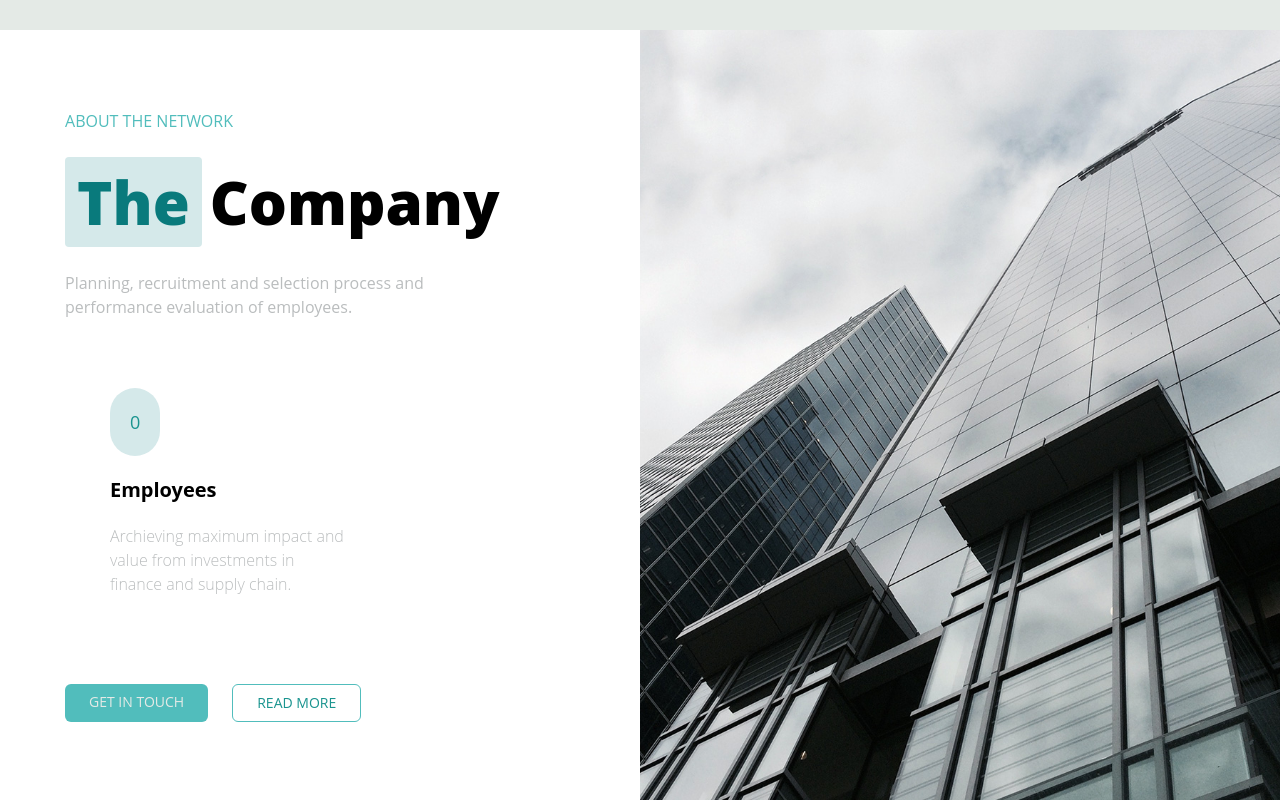
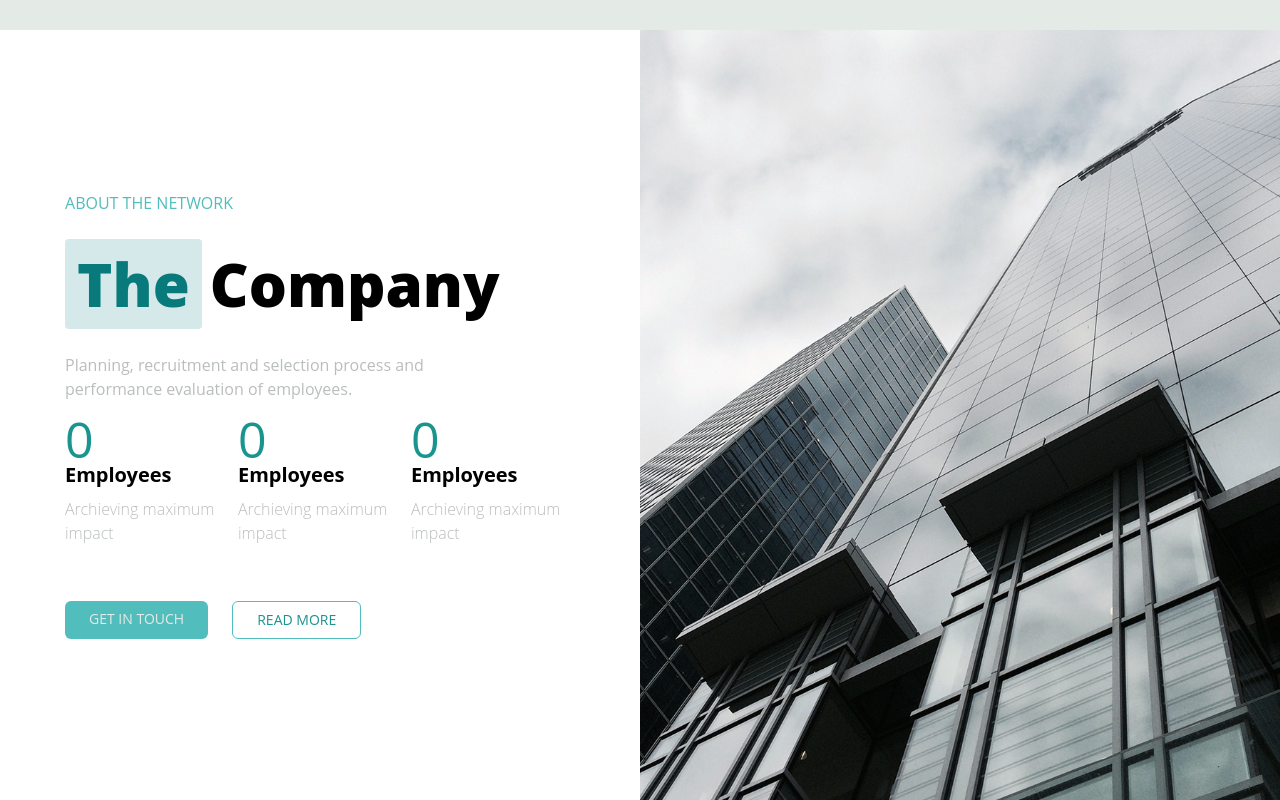
Before and after one commit to MaionePietro/proj-html-vuejs, a Vue app: page / in a window 1280 px wide. Shown: the part 1482-2282 px from the top of the page. Built offline with nearby package versions, Linux system fonts and the light colour scheme.

Commit message:
FEAT component MainCompany

```diff
--- a/src/components/main/MainCompany.vue
+++ b/src/components/main/MainCompany.vue
@@ -22,16 +22,32 @@
                     Planning, recruitment and selection process and <br>
                     performance evaluation of employees.
                 </p>
-                <div class="card">
-                    <div class="box w-[360px] h-[317px] p-[45px] rounded bg-key-White text-lg">
-                        <div class="circle bg-key-Circle text-key-Eim p-[20px] max-w-max rounded-full flex items-center justify-center">
+                <div class="card flex">
+                    <div class="box w-[173px] h-[152px] bg-key-White text-lg">
+                        <p class=" text-key-Eim text-[50px]">
                             0
-                        </div>
-                        <h1 class="text-xl font-bold my-5">Employees</h1>
+                        </p>
+                        <h1 class="text-xl font-bold my-2">Employees</h1>
                         <p class="font-light text-base text-key-SilverSand">
-                            Archieving maximum impact and <br>
-                            value from investments in <br>
-                            finance and supply chain.
+                            Archieving maximum impact
+                        </p>
+                    </div>
+                    <div class="box w-[173px] h-[152px] bg-key-White text-lg">
+                        <p class=" text-key-Eim text-[50px]">
+                            0
+                        </p>
+                        <h1 class="text-xl font-bold my-2">Employees</h1>
+                        <p class="font-light text-base text-key-SilverSand">
+                            Archieving maximum impact
+                        </p>
+                    </div>
+                    <div class="box w-[173px] h-[152px] bg-key-White text-lg">
+                        <p class=" text-key-Eim text-[50px]">
+                            0
+                        </p>
+                        <h1 class="text-xl font-bold my-2">Employees</h1>
+                        <p class="font-light text-base text-key-SilverSand">
+                            Archieving maximum impact
                         </p>
                     </div>
                 </div>
```
